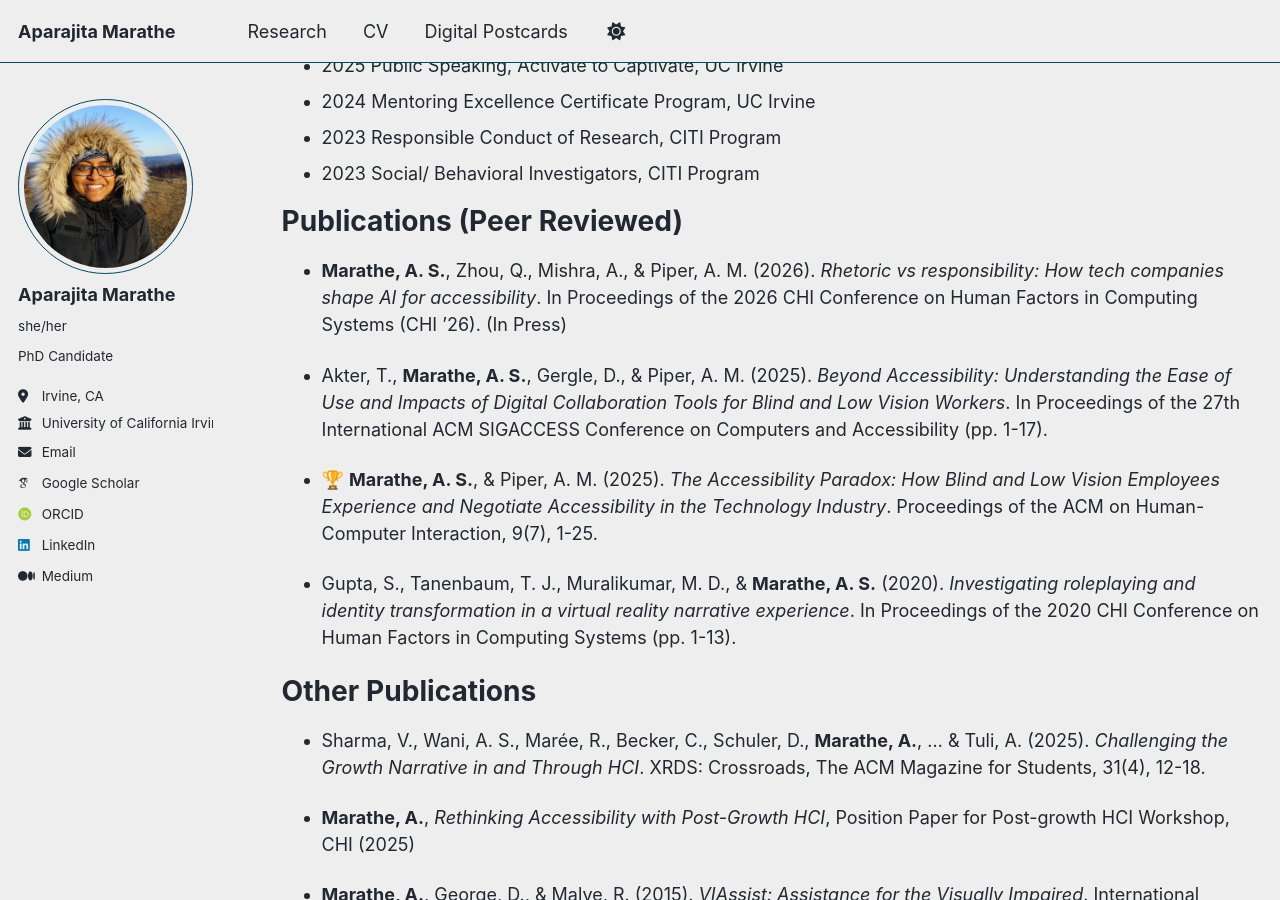
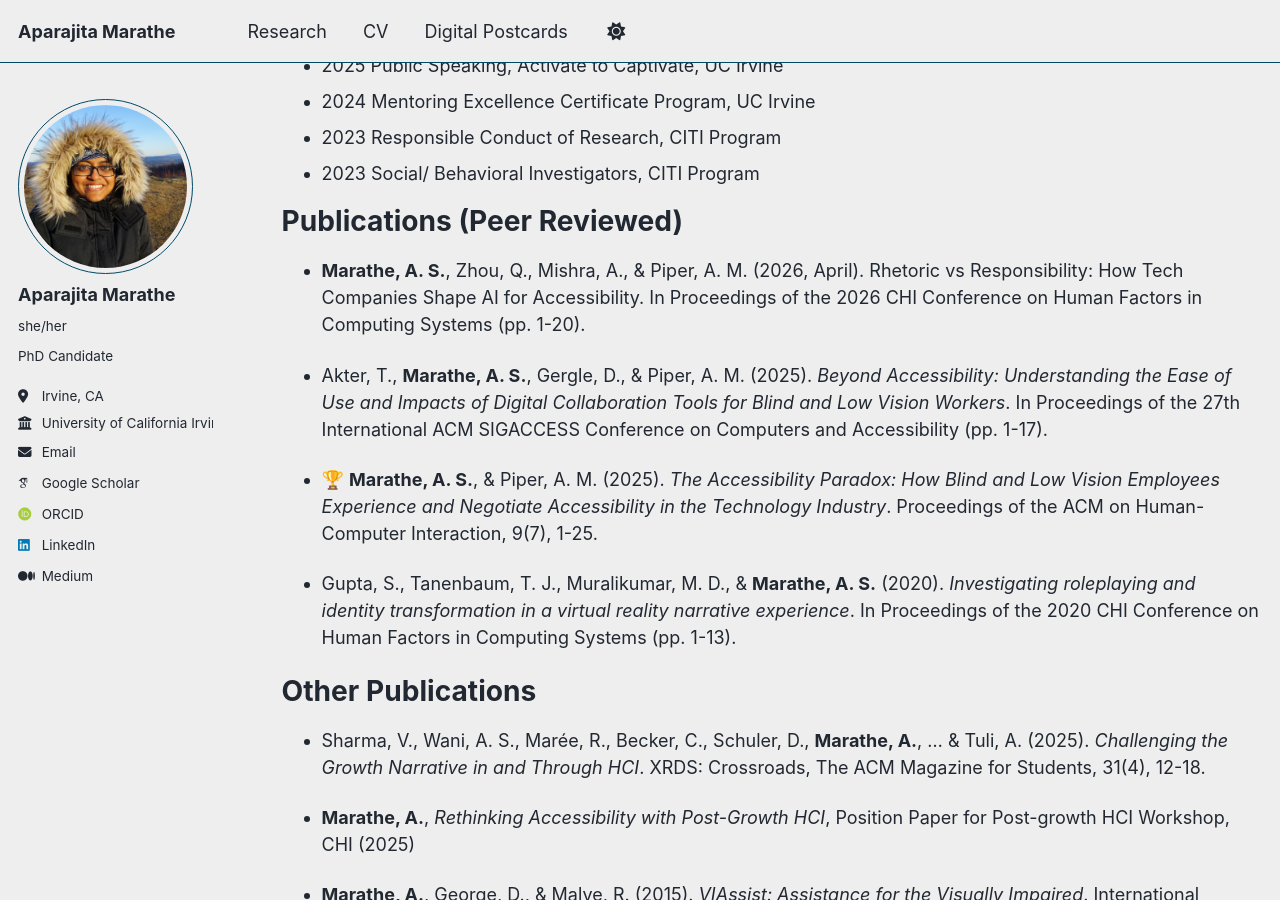
Before and after one commit to aparajitamarathe/aparajitamarathe.github.io, a Jekyll site: the page built from _pages/cv.md, in a window 1280 px wide and 900 px high, scrolled down 893 px. Built offline with Jekyll 4.4.1, drawn with Linux system fonts in a browser that asks for light colours; some web fonts are replaced.

Commit message:
Revise publication entries in CV
Updated publication details for clarity and formatting.

```diff
--- a/_pages/cv.md
+++ b/_pages/cv.md
@@ -45,7 +45,7 @@ Certifications
 
 Publications (Peer Reviewed)
 ======
-* **Marathe, A. S.**, Zhou, Q., Mishra, A., & Piper, A. M. (2026). _Rhetoric vs responsibility: How tech companies shape AI for accessibility_. In Proceedings of the 2026 CHI Conference on Human Factors in Computing Systems (CHI ’26). (In Press)
+* **Marathe, A. S.**, Zhou, Q., Mishra, A., & Piper, A. M. (2026, April). Rhetoric vs Responsibility: How Tech Companies Shape AI for Accessibility. In Proceedings of the 2026 CHI Conference on Human Factors in Computing Systems (pp. 1-20).
 
 * Akter, T., **Marathe, A. S.**, Gergle, D., & Piper, A. M. (2025). _Beyond Accessibility: Understanding the Ease of Use and Impacts of Digital Collaboration Tools for Blind and Low Vision Workers_. In Proceedings of the 27th International ACM SIGACCESS Conference on Computers and Accessibility (pp. 1-17).
 
```
